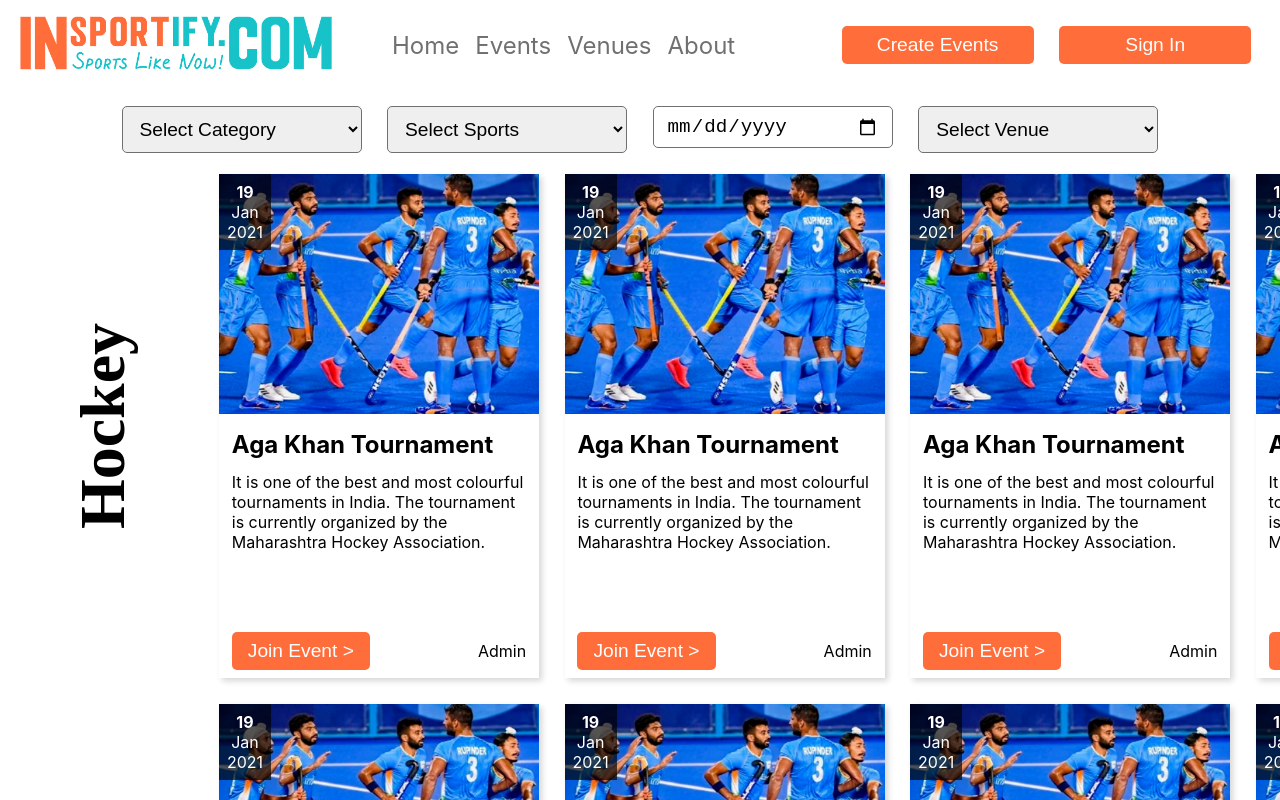
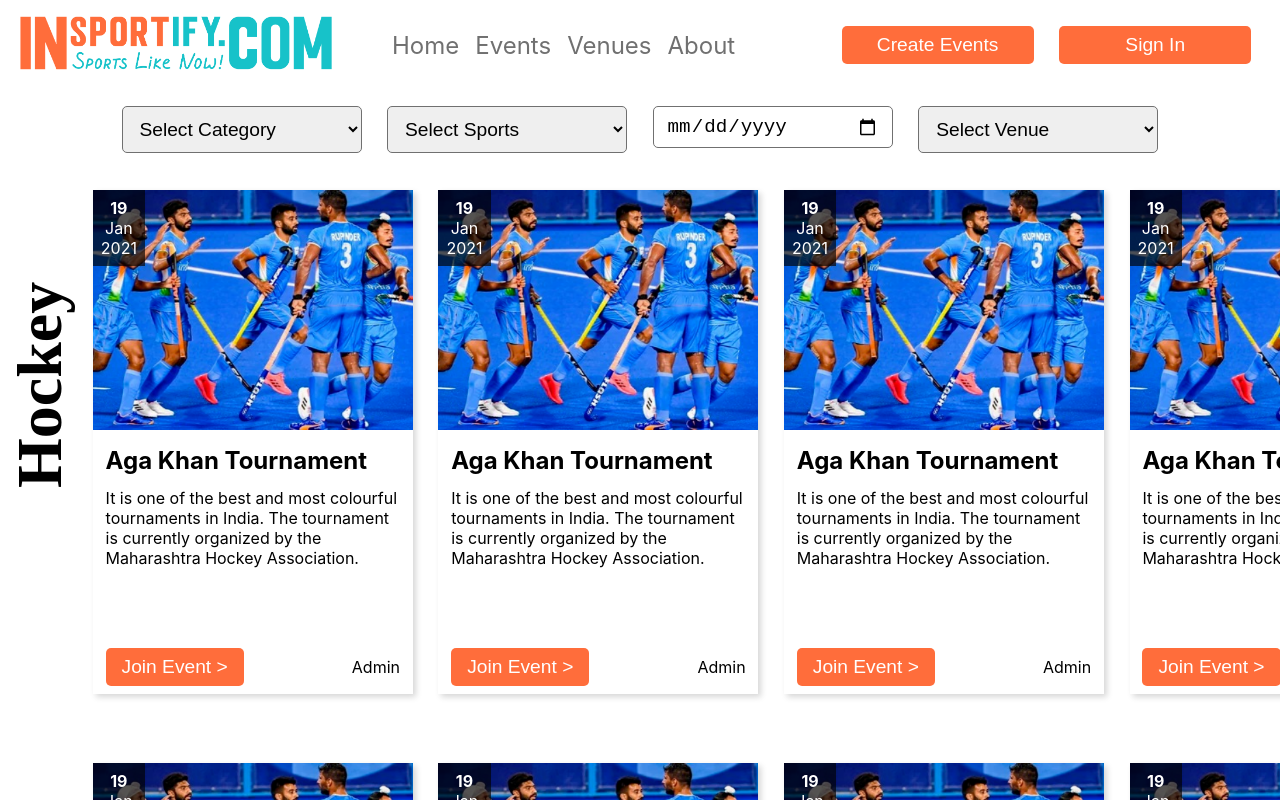
Before and after one commit to Shonif/insportify, a React (Create React App) app: page / in a window 1280 px wide. Shown: the top 800 px of the page. Built offline with nearby package versions, Linux system fonts and the light colour scheme.

Commit message:
Event Scroll Bar

```diff
--- a/src/components/CategoryList/CategoryList.module.css
+++ b/src/components/CategoryList/CategoryList.module.css
@@ -5,6 +5,7 @@
 
 .category h1 {
   margin: auto;
+  width: 5rem;
   display: block;
   font-family: "Segoe Script";
   font-size: 4rem;
@@ -16,6 +17,7 @@
 }
 
 .eventList {
+  margin: 1rem 0;
   display: flex;
   overflow-x: scroll;
 }
--- a/src/components/Event/Event.module.css
+++ b/src/components/Event/Event.module.css
@@ -1,5 +1,6 @@
 .event {
   margin: 0.8rem;
+  margin-bottom: 1.5rem;
   box-shadow: 3px 3px 6px rgba(var(--black-rgb), 0.16);
 }
 
```
